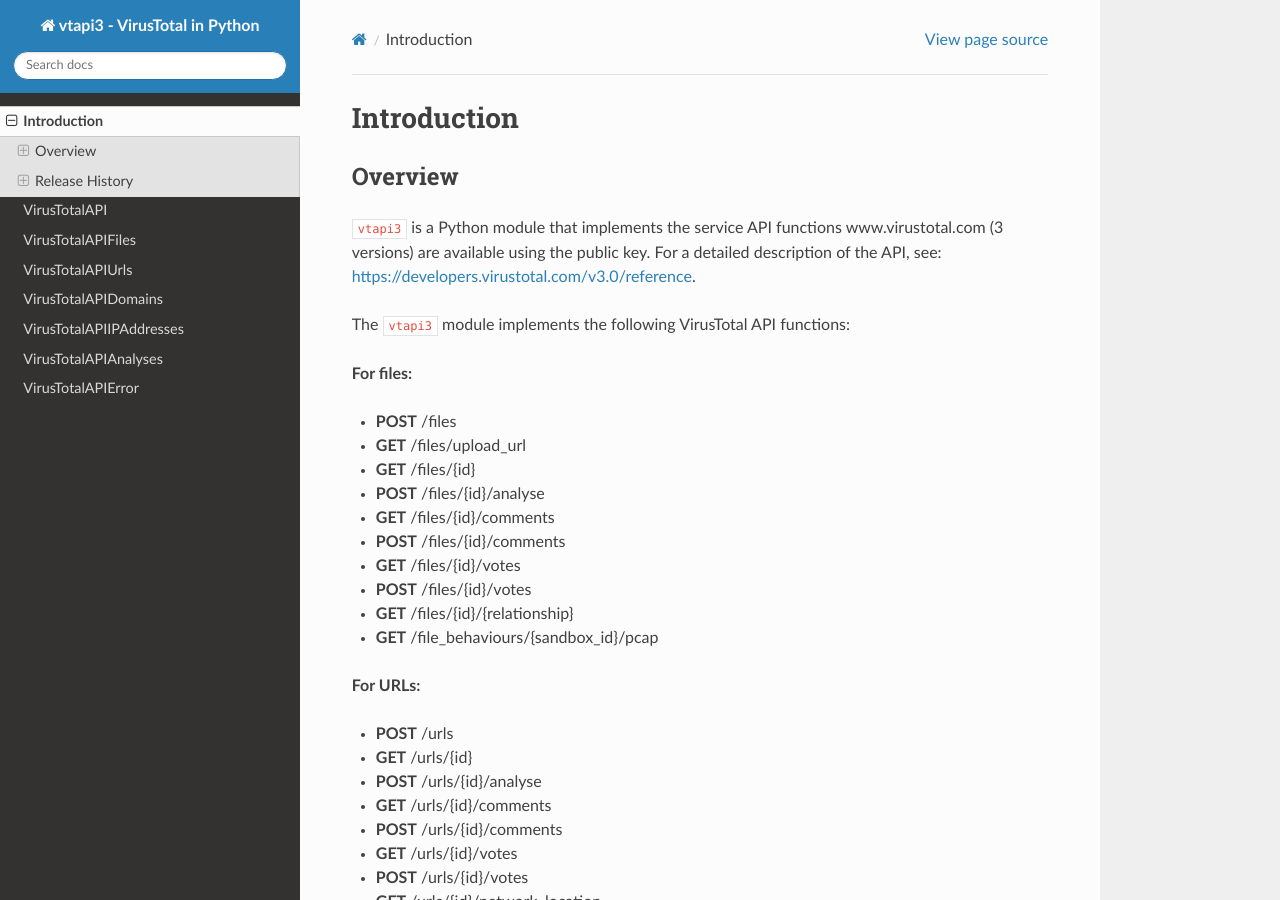
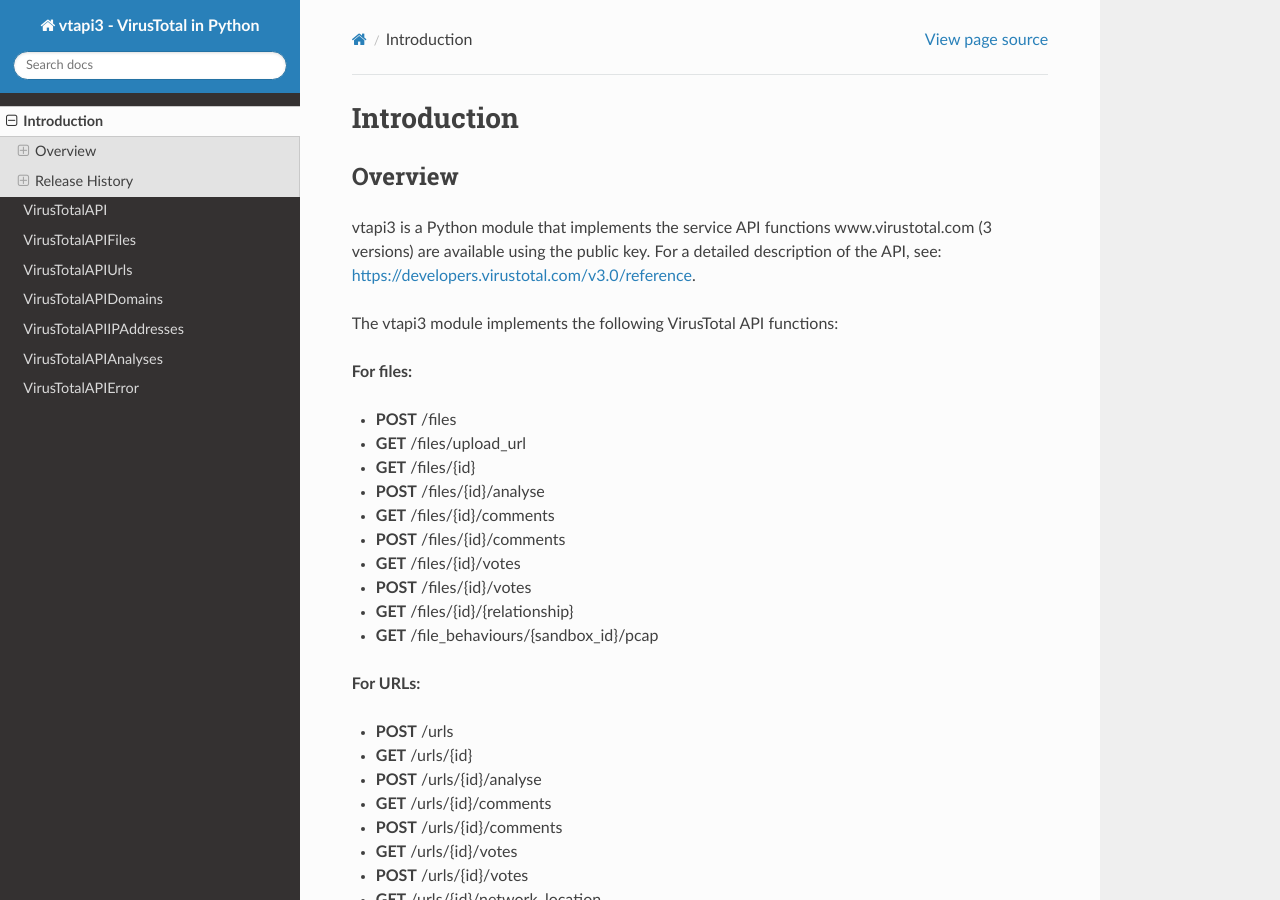
Before and after one commit to drobotun/virustotalapi3, a Sphinx documentation site: the page built from docs/source/intro.rst, in a window 1280 px wide and 900 px high. Built offline with Sphinx 7.4.7 and the Read the Docs theme 2.0.0, drawn with Linux system fonts in a browser that asks for light colours.

```diff
--- a/docs/source/intro.rst
+++ b/docs/source/intro.rst
@@ -4,9 +4,9 @@ Introduction
 Overview
 --------
 
-``vtapi3`` is a Python module that implements the service API functions www.virustotal.com (3 versions) are available using the public key. For a detailed description of the API, see: https://developers.virustotal.com/v3.0/reference.
+vtapi3 is a Python module that implements the service API functions www.virustotal.com (3 versions) are available using the public key. For a detailed description of the API, see: https://developers.virustotal.com/v3.0/reference.
 
-The ``vtapi3`` module implements the following VirusTotal API functions:
+The vtapi3 module implements the following VirusTotal API functions:
 
 **For files:**
 
```
